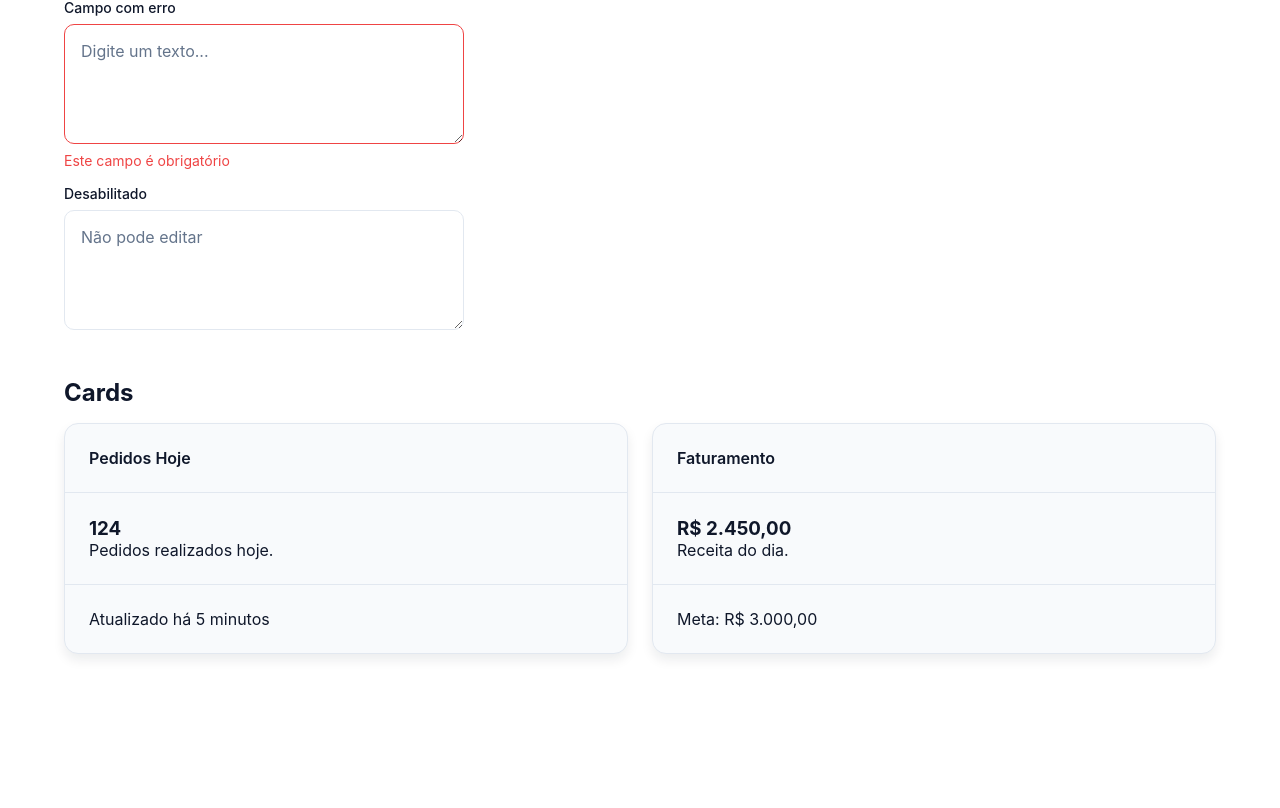
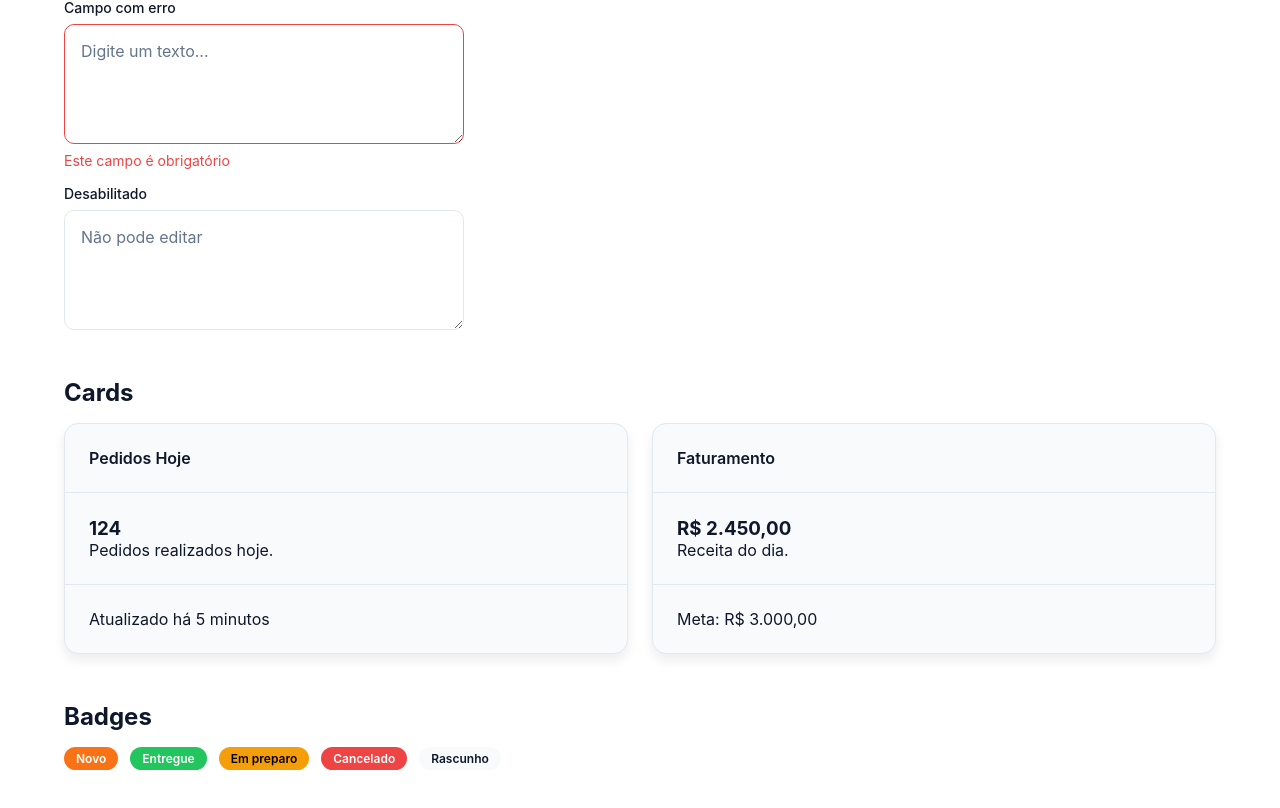
Before and after one commit to AromHanoB/atlas-food, a Next.js app: page / in a window 1280 px wide. Shown: the part 1388-2196 px from the top of the page. Before the commit the page ends 2090 px from the top, so only its background shows below. Built offline with nearby package versions, Linux system fonts and the light colour scheme.

Commit message:
feat(ui): add reusable Badge component

```diff
--- a/app/page.tsx
+++ b/app/page.tsx
@@ -3,6 +3,7 @@ import { Spinner } from "@/components/ui/spinner";
 import { Input } from "@/components/ui/input";
 import { Textarea } from "@/components/ui/textarea";
 import { Card } from "@/components/ui/card";
+import { Badge } from "@/components/ui/badge";
 
 export default function Home() {
   return (
@@ -158,6 +159,28 @@ export default function Home() {
           </Card>
         </div>
       </section>
+      <section>
+        <h2>Badges</h2>
+
+        <div
+          style={{
+            display: "flex",
+            gap: "12px",
+            flexWrap: "wrap",
+            marginTop: "16px",
+          }}
+        >
+          <Badge>Novo</Badge>
+
+          <Badge variant="success">Entregue</Badge>
+
+          <Badge variant="warning">Em preparo</Badge>
+
+          <Badge variant="danger">Cancelado</Badge>
+
+          <Badge variant="neutral">Rascunho</Badge>
+        </div>
+      </section>
     </main>
   );
 }
--- /dev/null
+++ b/components/ui/badge/Badge.module.css
@@ -0,0 +1,42 @@
+.badge {
+  display: inline-flex;
+
+  align-items: center;
+
+  justify-content: center;
+
+  padding: var(--badge-padding);
+
+  border-radius: var(--badge-radius);
+
+  font-size: var(--badge-font-size);
+
+  font-weight: var(--badge-font-weight);
+
+  transition: var(--badge-transition);
+}
+
+.primary {
+  background: var(--badge-primary-bg);
+  color: var(--badge-primary-text);
+}
+
+.success {
+  background: var(--badge-success-bg);
+  color: var(--badge-success-text);
+}
+
+.warning {
+  background: var(--badge-warning-bg);
+  color: var(--badge-warning-text);
+}
+
+.danger {
+  background: var(--badge-danger-bg);
+  color: var(--badge-danger-text);
+}
+
+.neutral {
+  background: var(--badge-neutral-bg);
+  color: var(--badge-neutral-text);
+}
--- /dev/null
+++ b/components/ui/badge/Badge.tsx
@@ -0,0 +1,24 @@
+import { cn } from "@/utils/cn";
+
+import styles from "./Badge.module.css";
+import type { BadgeProps } from "./Badge.types";
+
+export function Badge({
+  children,
+  variant = "primary",
+  className,
+  ...props
+}: BadgeProps) {
+  return (
+    <span
+      className={cn(
+        styles.badge,
+        styles[variant],
+        className
+      )}
+      {...props}
+    >
+      {children}
+    </span>
+  );
+}
--- /dev/null
+++ b/components/ui/badge/index.ts
@@ -0,0 +1,6 @@
+export { Badge } from "./Badge";
+
+export type {
+  BadgeProps,
+  BadgeVariant,
+} from "./Badge.types";
--- a/styles/semantic/badge.css
+++ b/styles/semantic/badge.css
@@ -0,0 +1,26 @@
+:root {
+  --badge-padding: 0.25rem 0.75rem;
+
+  --badge-radius: var(--radius-full);
+
+  --badge-font-size: var(--font-size-xs);
+
+  --badge-font-weight: var(--font-weight-semibold);
+
+  --badge-transition: var(--transition-fast);
+
+  --badge-primary-bg: var(--color-primary);
+  --badge-primary-text: var(--color-white);
+
+  --badge-success-bg: var(--color-success);
+  --badge-success-text: var(--color-white);
+
+  --badge-warning-bg: var(--color-warning);
+  --badge-warning-text: var(--color-black);
+
+  --badge-danger-bg: var(--color-danger);
+  --badge-danger-text: var(--color-white);
+
+  --badge-neutral-bg: var(--color-surface);
+  --badge-neutral-text: var(--color-text);
+}
```
Also changed, not shown: components/ui/badge/Badge.types.ts (added, +14 -0 lines).
